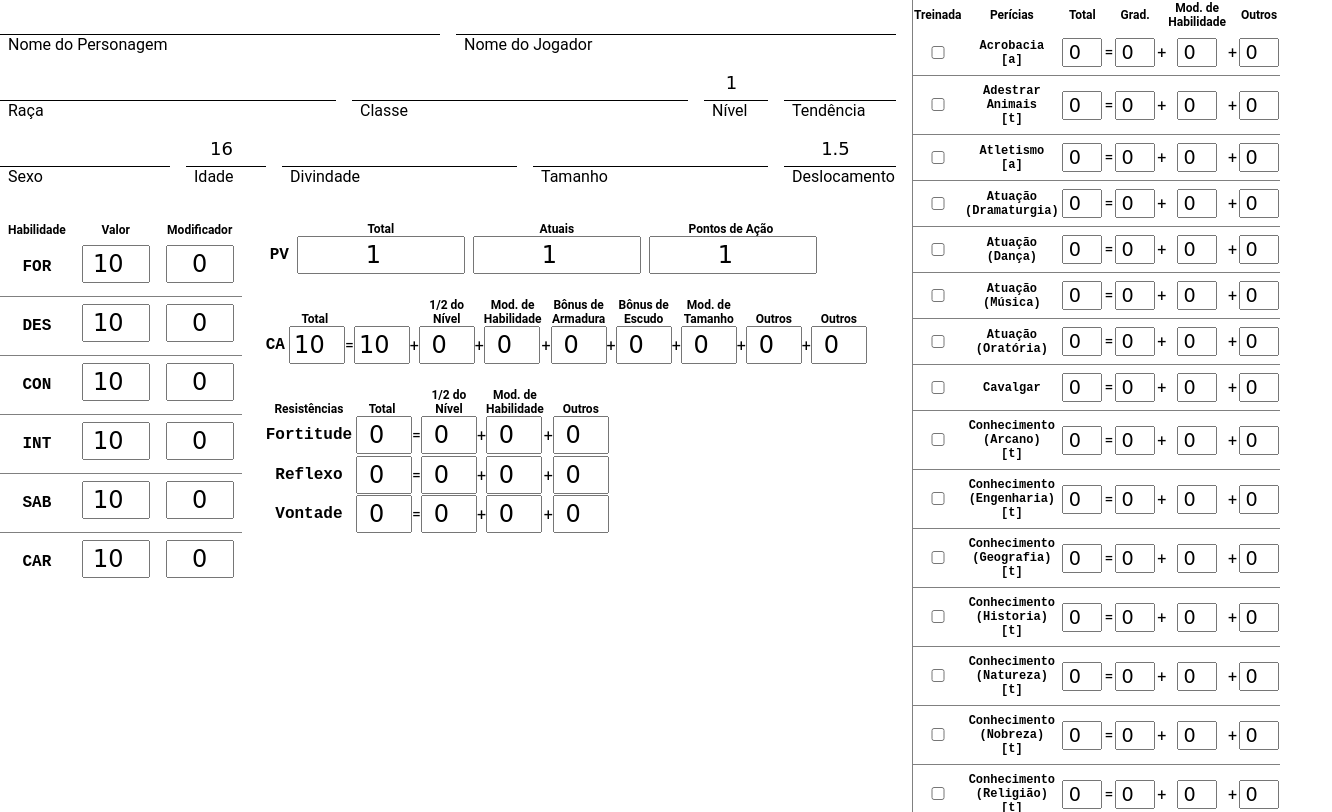
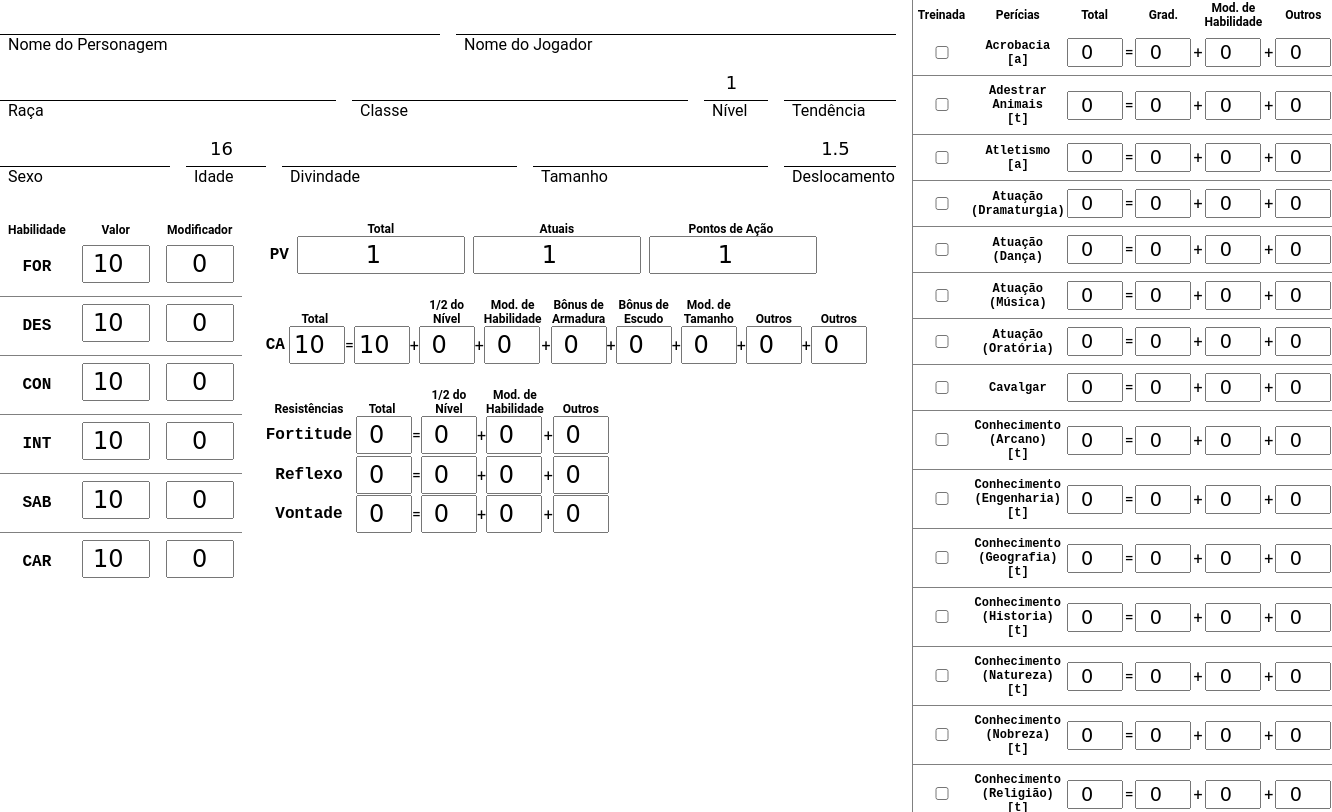
Before and after one commit to NiiMiyo/tormenta-ficha, a plain HTML site: page index.html in a window 1280 px wide. Shown: the top 812 px of the page, 1332 px wide, since content can reach past the window. Drawn offline with Linux system fonts and the light colour scheme; a web font is replaced by a local one.

Commit message:
Update styles.css

```diff
--- a/styles.css
+++ b/styles.css
@@ -23,7 +23,7 @@ body {
   display: flex;
   flex-direction: row;
   width: fit-content;
-  margin: 0 auto;
+  margin: auto;
 }
 body * {
   font-family: 'Roboto', sans-serif;
@@ -225,6 +225,6 @@ body input {
   font-size: 1rem;
 }
 #pericias input {
-  width: 2rem;
+  width: 3rem;
   font-size: 1.2rem;
 }
```
